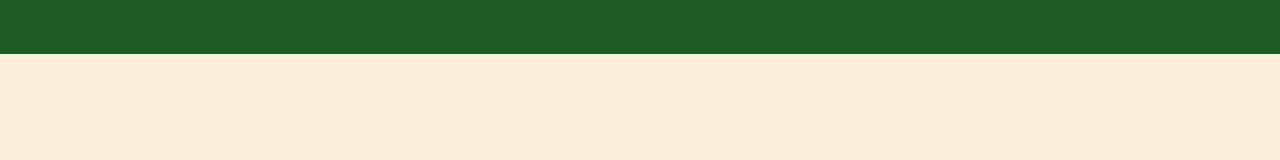
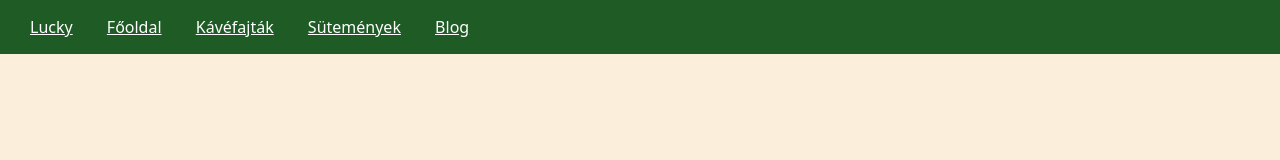
Before and after one commit to MelindaCsik/MelindaCsik.github.io, a plain HTML site: page kavefajtak.html in a window 1280 px wide. Drawn offline with nearby package versions, Linux system fonts and the light colour scheme.

Commit message:
Update kavefajtak.html

```diff
--- a/kavefajtak.html
+++ b/kavefajtak.html
@@ -11,11 +11,11 @@
     <nav class="containar-fluid">
         <div class="row">
             <div class="col-12">
-                <a href=""></a>
-                <a href=""></a>
-                <a href=""></a>
-                <a href=""></a>
-                <a href=""></a>
+                <a href="index.html">Lucky</a>
+                <a href="index.html">Főoldal</a>
+                <a href="kavefajtak.html">Kávéfajták</a>
+                <a href="sutemenyek.html">Sütemények</a>
+                <a href="">Blog</a>
             </div>
         </div>
     </nav>
```
